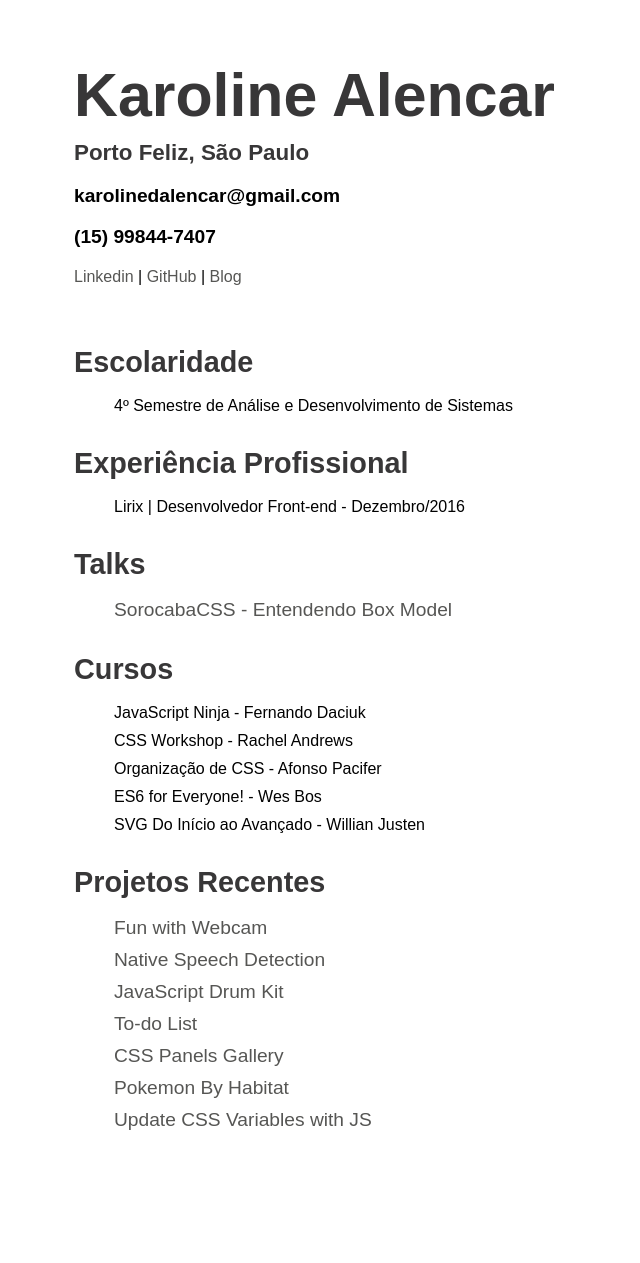
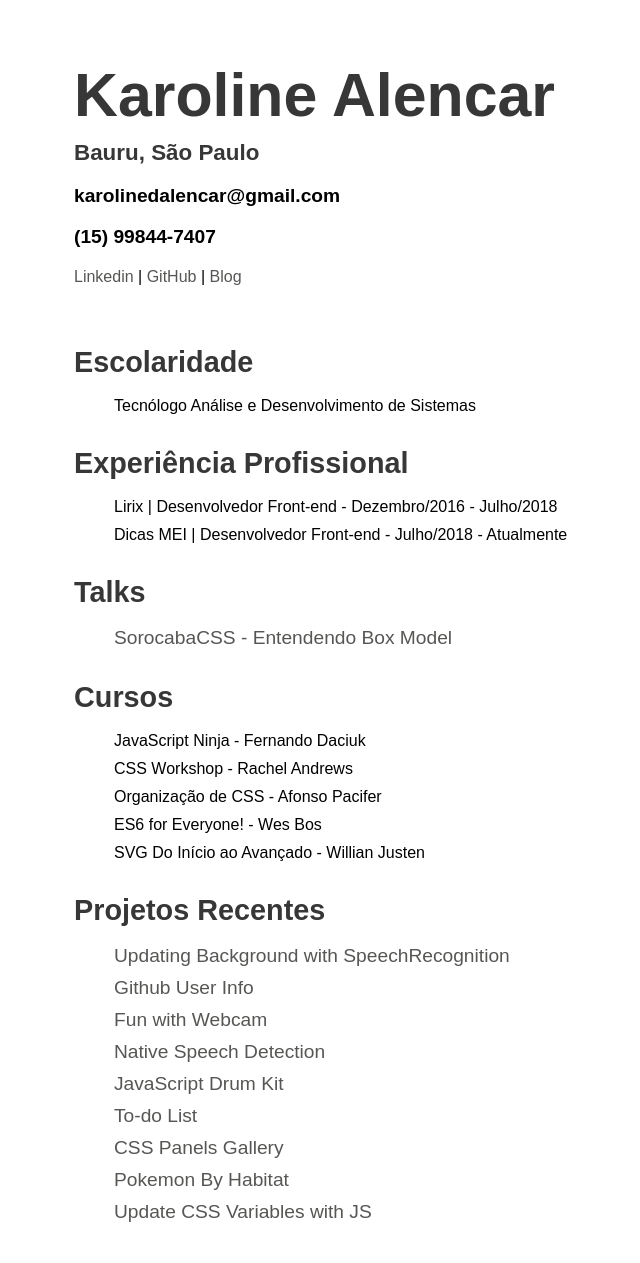
Before and after one commit to karolinedealencar/karolinedealencar.com.br, a Jekyll site: the page cv.html, which Jekyll copies as it is, in a window 1280 px wide. Shown: the whole page, without its empty margins (54-694 px from the left). Built offline with Jekyll 4.4.1, drawn with Linux system fonts in a browser that asks for light colours; before the commit the page ends 1171 px from its top, so only the background shows below that.

Commit message:
Update CV

```diff
--- a/cv.html
+++ b/cv.html
@@ -104,12 +104,12 @@
       <header>
         <div class="container">
           <h1>Karoline Alencar</h1>
-          <h2>Porto Feliz, São Paulo</h2>
+          <h2>Bauru, São Paulo</h2>
           <p>karolinedalencar@gmail.com</p>
           <p>(15) 99844-7407</p>
-          <a href="https://www.linkedin.com/in/karolinedealencar" target="_blank">Linkedin</a> |
-          <a href="https://www.github.com/KarolinedeAlencar" target="_blank">GitHub</a> |
-          <a href="https://karolinedealencar.github.io/" target="_blank">Blog</a>
+          <a href="https://www.linkedin.com/in/karolinedealencar/" title="Linkedin" target="_blank">Linkedin</a> |
+          <a href="https://github.com/karolinedealencar/" title="Github" target="_blank">GitHub</a> |
+          <a href="http://karolinedealencar.com.br/" title="Blog" target="_blank">Blog</a>
         </div>
       </header>
       <div class="container">
@@ -117,7 +117,7 @@
           <h3>Escolaridade</h3>
           <ul>
             <li>
-                4º Semestre de Análise e Desenvolvimento de Sistemas
+                Tecnólogo Análise e Desenvolvimento de Sistemas
             </li>
           </ul>
         </section>
@@ -125,56 +125,13 @@
           <h3>Experiência Profissional</h3>
           <ul>
             <li>
-                Lirix | Desenvolvedor Front-end - Dezembro/2016
-            </li>
-            <!-- <li>
-              <a class="exp-link" href="http://www.voleibauru.com.br/" target="_blank">
-                Projeto Volley Bauru | Outubro/2016
-              </a>
-              <p>
-                Projeto em produção, legado, feito em 2014. Meu trabalho foi
-                tornar todo projeto responsivo, sem frameworks e sem alterar
-                a estrutura original do projeto.
-              </p>
+                Lirix | Desenvolvedor Front-end - Dezembro/2016 - Julho/2018
             </li>
             <li>
-              <a class="exp-link" href="http://www.pachiconsultant.com/" target="_blank">
-                Projeto Pachi Consultant | Setembro/2016
-              </a>
-              <p>
-                Projeto em wordpress, usando Sass e mixins do bootstrap para
-                não afetar a semântica, fui responsável pelo Frontend do projeto.
-              </p>
+                Dicas MEI | Desenvolvedor Front-end - Julho/2018 - Atualmente
             </li>
-            <li>
-              <a class="exp-link" href="http://www.adenda.com.br" target="_blank">
-                Projeto Adenda | Julho/2016
-              </a>
-              <p>
-                Site institucional, feito em wordpress, usando bootstrap de forma semântica e Sass.
-              </p>
-            </li> -->
           </ul>
         </section>
-        <!-- <section>
-          <h3>Habilidades</h3>
-          <p>
-            Tenho noções de Photoshop, uso ele para extrair assets do layout.
-            Utilizo Kanban para gerenciar o fluxo das tarefas e para a parte de conteúdo dinâmico escolhi o WordPress como CMS.
-          </p>
-          <p>
-            Estou usando Bootstrap como framework CSS, utilizo de forma semântica com
-            mixins ao invés de poluir o HTML, para me ajudar nessa tarefa utilizo o Sass como
-            pré-processador e o Gulp para automatizar algumas tasks.
-          </p>
-          <p>
-            Tenho uma noção de JQuery e atualmente estou estudando JavaScript puro, pois acredito
-            que antes de aprender qualquer framework ou biblioteca há a necessidade de conhecer
-            a linguagem em si e entendê-la. Outra tecnologia que gosto muito e tenho dedicado um
-            tempo de estudo é o SVG, além de ser mais leve que os outros formatos de imagens ele
-            nos possibilita efeitos incríveis.
-          </p>
-        </section> -->
         <section>
           <h3>Talks</h3>
           <ul>
@@ -208,6 +165,16 @@
         <section>
           <h3>Projetos Recentes</h3>
           <ul>
+            <li>
+              <a href="https://codepen.io/KarolinedeAlencar/pen/Oxvjve" target="_blank">
+                Updating Background with SpeechRecognition
+              </a>
+            </li>
+            <li>
+                <a href="https://karolinedealencar.github.io/github-user-info/" target="_blank">
+                  Github User Info
+                </a>
+              </li>
             <li>
               <a href="https://karolinedealencar.github.io/webcam-fun/" target="_blank">
                 Fun with Webcam
```
